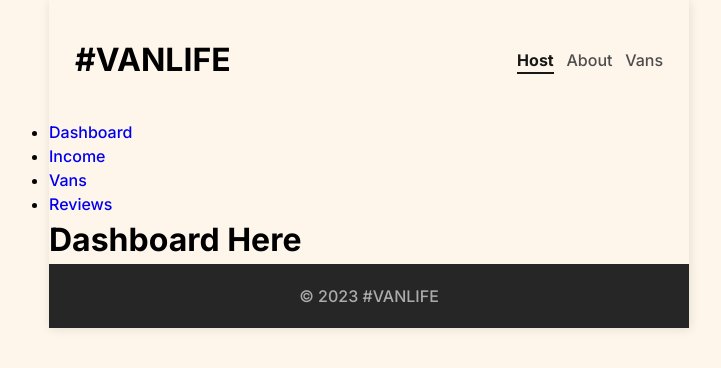
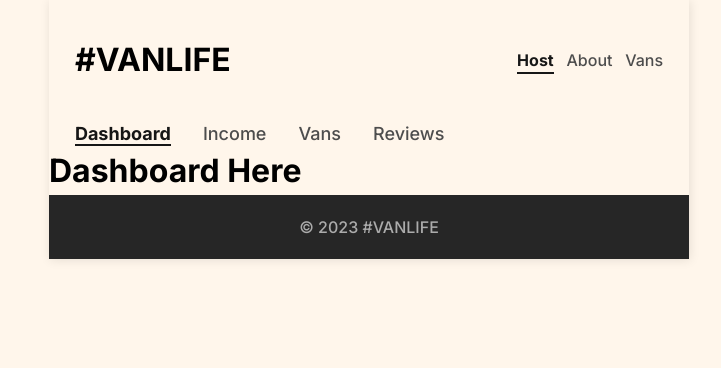
Before and after one commit to suhaybjirde/vanlife, a React (Vite) app: page /host in a window 1280 px wide. Shown: the top 368 px of the page, without its empty margins (271-992 px from the left). Built offline with nearby package versions, Linux system fonts and the light colour scheme; what miragejs would draw is missing.

Commit message:
style /Host Nav

```diff
--- a/src/components/HostLayout.jsx
+++ b/src/components/HostLayout.jsx
@@ -2,18 +2,18 @@ import React from "react";
 import { Outlet, NavLink } from "react-router-dom";
 
 const HostNav = ()=> (
-    <nav>
-        <ul>
-            <li>
-                <NavLink to='.'>Dashboard</NavLink>
+    <nav className="host-nav">
+        <ul className="host-nav__list">
+            <li className="host-nav__list__item">
+                <NavLink to='.' end>Dashboard</NavLink>
             </li>
-            <li>
+            <li className="host-nav__list__item">
                 <NavLink to='income'>Income</NavLink>
             </li>
-            <li>
+            <li className="host-nav__list__item">
                 <NavLink to='vans'>Vans</NavLink>
             </li>
-            <li>
+            <li className="host-nav__list__item">
                 <NavLink to='reviews'>Reviews</NavLink>
             </li>
         </ul>
--- /dev/null
+++ b/src/scss/pages/Host/_hostNav.scss
@@ -0,0 +1,24 @@
+.host-nav {
+    padding: 0 1.62rem;
+
+    &__list {
+        list-style: none;
+        display: flex;
+        gap: 2rem;
+
+        &__item {
+            a {
+                color: #4D4D4D;
+                font-size: 1.125rem;
+                font-weight: 500;
+                border-bottom: 2px solid transparent;
+                transition: .4s;
+                &.active {
+                    color: #161616;
+                    font-weight: 700;
+                    border-bottom: 2px solid #161616;
+                }
+            }
+        }
+    }
+}
--- /dev/null
+++ b/src/scss/pages/Host/_index.scss
@@ -0,0 +1 @@
+@forward 'hostNav';
--- a/src/scss/pages/_index.scss
+++ b/src/scss/pages/_index.scss
@@ -2,3 +2,4 @@
 @forward 'about';
 @forward 'vans';
 @forward 'vanDetails';
+@forward 'Host'
```
